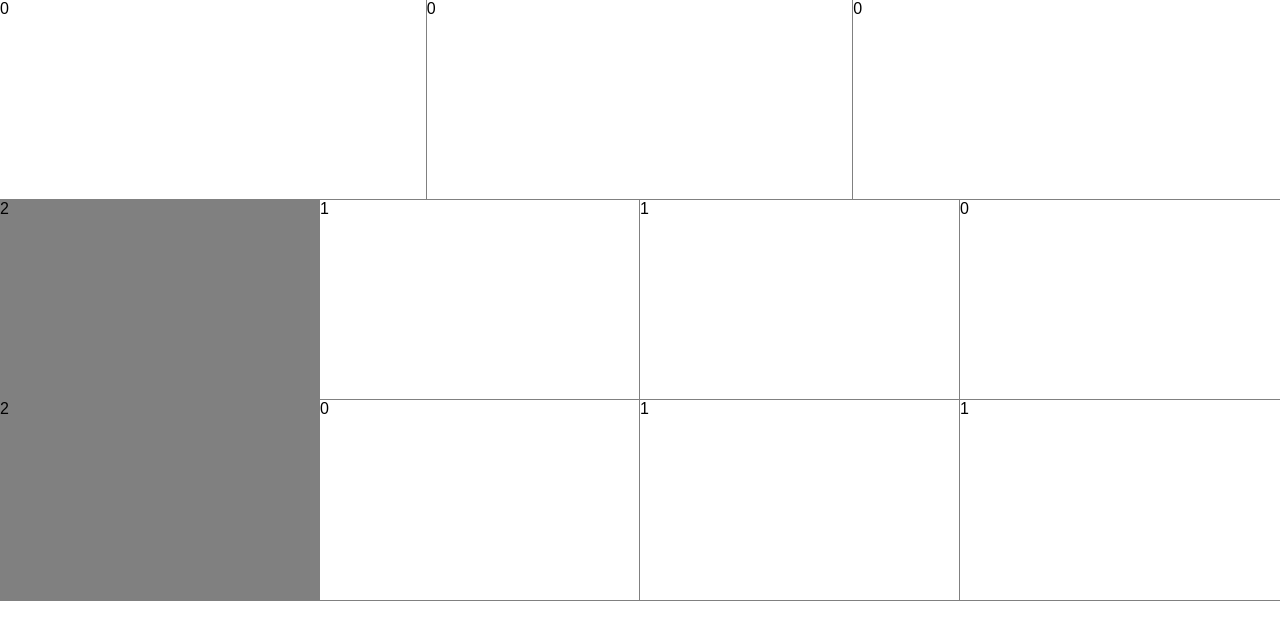
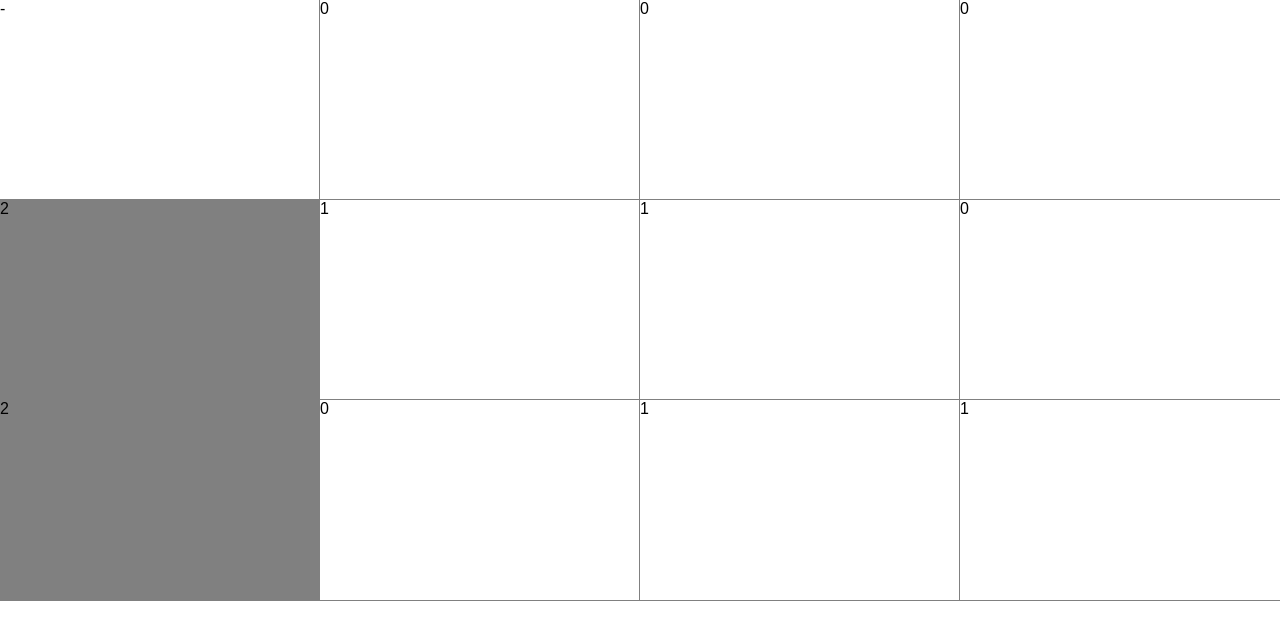
Before and after one commit to bsingr/nonogram, a React (Create React App) app: page / in a window 1280 px wide. Shown: the top 640 px of the page. Built offline with nearby package versions, Linux system fonts and the light colour scheme.

Commit message:
Add padding

```diff
--- a/src/App.css
+++ b/src/App.css
@@ -22,3 +22,7 @@
 .Hint {
   background: gray;
 }
+
+.EmptyHint {
+  background: white;
+}
--- a/src/App.js
+++ b/src/App.js
@@ -1,5 +1,15 @@
 import React, { Component } from 'react';
 import './App.css';
+
+class EmptyHint extends Component {
+  render() {
+    return (
+      <div className="Field EmptyHint" style={{height: `${this.props.height}px`}}>
+        -
+      </div>
+    );
+  }
+}
 
 class Hint extends Component {
   render() {
@@ -23,13 +33,11 @@ class Field extends Component {
 
 function createMap(x,y) {
   const map = []
-  for (let i = 0; i < y; i++) {
-    const row = [];
-    for (let j = 0; j < x; j++) {
-      row.push(Math.random() > 0.5 ? 1 : 0)
-    }
-    map.push(row)
+  for (let i = 0; i < (x * y); i++) {
+    map.push(Math.random() > 0.5 ? 1 : 0)
   }
+  map.x = x
+  map.y = y
   return map;
 }
 
@@ -51,9 +59,45 @@ function hints(streak) {
   return hints
 }
 
+function rows(map) {
+  const rows = []
+  map.forEach((node, idx) => {
+    if (idx % map.x === 0) {
+      rows.push([])
+    }
+    rows[rows.length - 1].push(node)
+  })
+  return rows
+}
+
+// x=3
+// y=2
+//
+// [0,1,2,3,4,5]
+//
+// rows
+// [[0,1,2]
+//  [3,4,5]]
+//
+// cols
+// [[0,3],
+//  [1,4],
+//  [2,5]]
+function cols(map) {
+  const cols = []
+  for (let i = 0; i < map.x; i++) {
+    const col = []
+    cols.push(col)
+  }
+  map.forEach((node, idx) => {
+    cols[idx % map.x].push(node)
+  })
+  return cols
+}
+
 function maxHorizontalHints(map) {
   let max = 0;
-  map.forEach(row => {
+  rows(map).forEach(row => {
     const current = hints(row).length
     if (current > max) {
       max = current
@@ -62,19 +106,24 @@ function maxHorizontalHints(map) {
   return max
 }
 
-function rotateMap(map) {
-  const rotateMap = [];
-  map.forEach(row => {
-    row.forEach(() => rotateMap.push([]))
-    row.forEach((node, nodeIdx) => {
-      rotateMap[nodeIdx].push(node)
-    })
+function maxVerticalHints(map) {
+  let max = 0;
+  cols(map).forEach(col => {
+    const current = hints(col).length
+    if (current > max) {
+      max = current
+    }
   })
-  return rotateMap;
+  return max
 }
 
-function maxVerticalHints(map) {
-  return maxHorizontalHints(rotateMap(map))
+function fillLeft(streak, size) {
+  const missingSize = size - streak.length
+  const missing = [];
+  for (let i = 0; i < missingSize; i++) {
+    missing.push(undefined)
+  }
+  return missing.concat(streak);
 }
 
 class App extends Component {
@@ -83,14 +132,19 @@ class App extends Component {
     const xFields = 3;
     const map = createMap(xFields,yFields)
     const yHints = maxVerticalHints(map);
+    const xHints = maxHorizontalHints(map);
     const fieldHeight = window.innerHeight / (yHints + yFields);
     return (
       <div className="App">
-        {map.map((row, rowIdx) => {
+        {rows(map).map((row, rowIdx) => {
           return (
             <div key={rowIdx} className="Row">
-              {hints(row).map((hint, hintIdx) => {
-                return <Hint key={hintIdx} height={fieldHeight} value={hint} />;
+              {fillLeft(hints(row), xHints).map((hint, hintIdx) => {
+                if (hint) {
+                  return <Hint key={hintIdx} height={fieldHeight} value={hint} />;
+                } else {
+                  return <EmptyHint key={hintIdx} height={fieldHeight} />;
+                }
               })}
               {row.map((node, nodeIdx) => {
                 return <Field key={nodeIdx} height={fieldHeight} value={node} />;
@@ -104,5 +158,9 @@ class App extends Component {
 }
 
 App.hints = hints;
+App.createMap = createMap;
+App.rows = rows;
+App.cols = cols;
+App.fillLeft = fillLeft;
 
 export default App;
```
Also changed, not shown: 1 other file (tests, documents, lock files or other folders).
